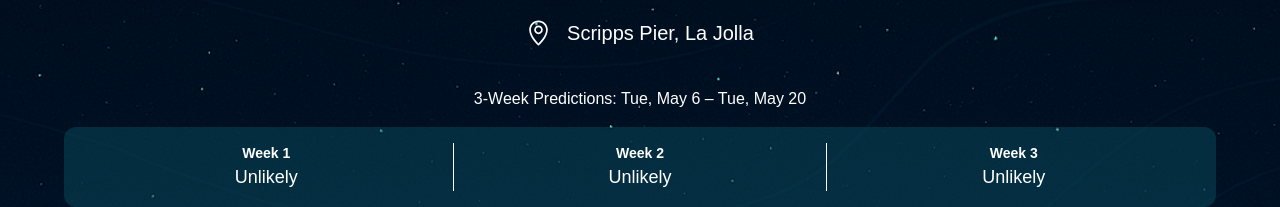
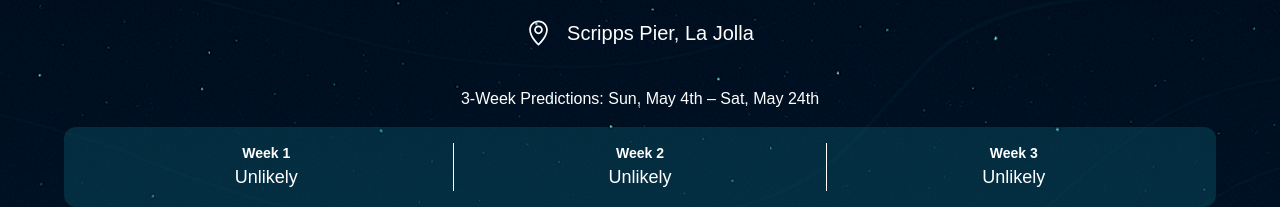
Before and after one commit to nathanieleh/HAB-Project-Website, a Next.js app in the folder frontend/: page / in a window 1280 px wide. Shown: the part 181-388 px from the top of the page. Built offline with nearby package versions, Linux system fonts and the light colour scheme.

Commit message:
quick patch on 3 week timeframe for topbar of site

```diff
--- a/frontend/src/app/page.js
+++ b/frontend/src/app/page.js
@@ -100,19 +100,19 @@
         3-Week Predictions: {
           (() => {
             const today = new Date();
-            const firstWeek = new Date(today);
-            const finalWeek = new Date(today);
+            const firstWeekStart = new Date(today);
+            const finalWeekEnd = new Date(today);
 
-            // Set to the nearest Tuesday
-            firstWeek.setDate(today.getDate() - today.getDay() + 2);
+            // Set to this week's Sunday
+            firstWeekStart.setDate(today.getDate() - today.getDay());
 
-            // Set to the Tuesday 2 weeks later
-            finalWeek.setDate(firstWeek.getDate() + 14);
+            // Set to the Saturday 2 weeks later
+            finalWeekEnd.setDate(firstWeekStart.getDate() + 20);
 
             const format = (date) =>
               date.toLocaleDateString("en-US", { month: "long", day: "numeric" });
 
-            return `Tue, ${format(firstWeek)} – Tue, ${format(finalWeek)}`;
+            return `Sun, ${format(firstWeekStart)}th – Sat, ${format(finalWeekEnd)}th`;
           })()
         }
       </h2>
```
